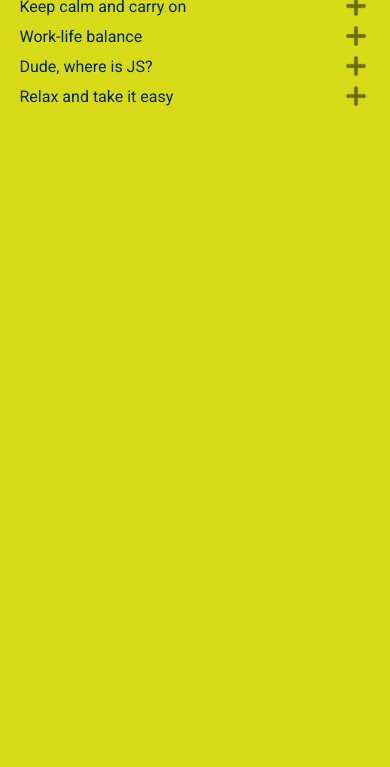
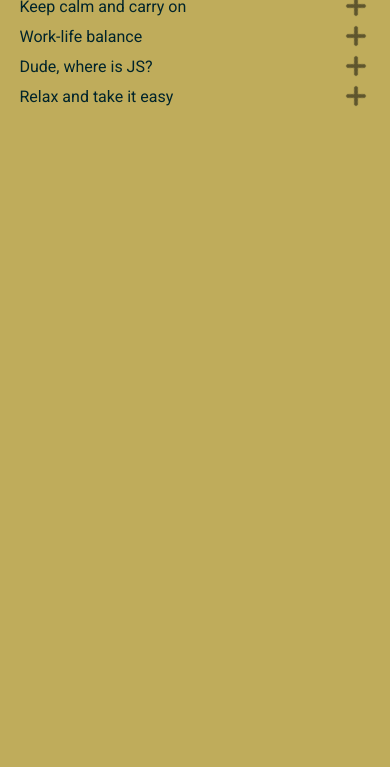
Before and after one commit to DenisParfimovich/cssBayan, a plain HTML site: page cssBayan/index.html in a window 390 px wide. Shown: the part 77-844 px from the top of the page. Drawn offline with Linux system fonts and the light colour scheme.

Commit message:
feat: change color (Sun, Mar, 2023, 07:36:00 PM)

```diff
--- a/cssBayan/main.css
+++ b/cssBayan/main.css
@@ -12,17 +12,15 @@ p {
 .centralContent {
     min-height: 1080px;
 }
-.centralContent:active {
-    background: #000;
-}
+
 .content {
     margin: 0;
     padding: 0;
-    background: #a33030;
+    background: #b1c875;
 }
 
 .centralContent {
-    background: #797373;
+    background: #bfac5b;
     max-width: 920px;
     margin: 0 auto;
     text-align: center;
@@ -215,12 +213,12 @@ li {
 
 @media (max-width: 820px) {
     .centralContent {
-        background: #f71111;
+        background: #bfac5b;
     }
 }
 @media (max-width: 320px) {
     .centralContent {
-        background: #d7da17;
+        background: #bfac5b;
 
     }
 
@@ -247,7 +245,7 @@ li {
 
 @media (max-width: 545px) {
     .centralContent {
-        background: #d7da17;
+        background: #bfac5b;
 
     }
 
```
